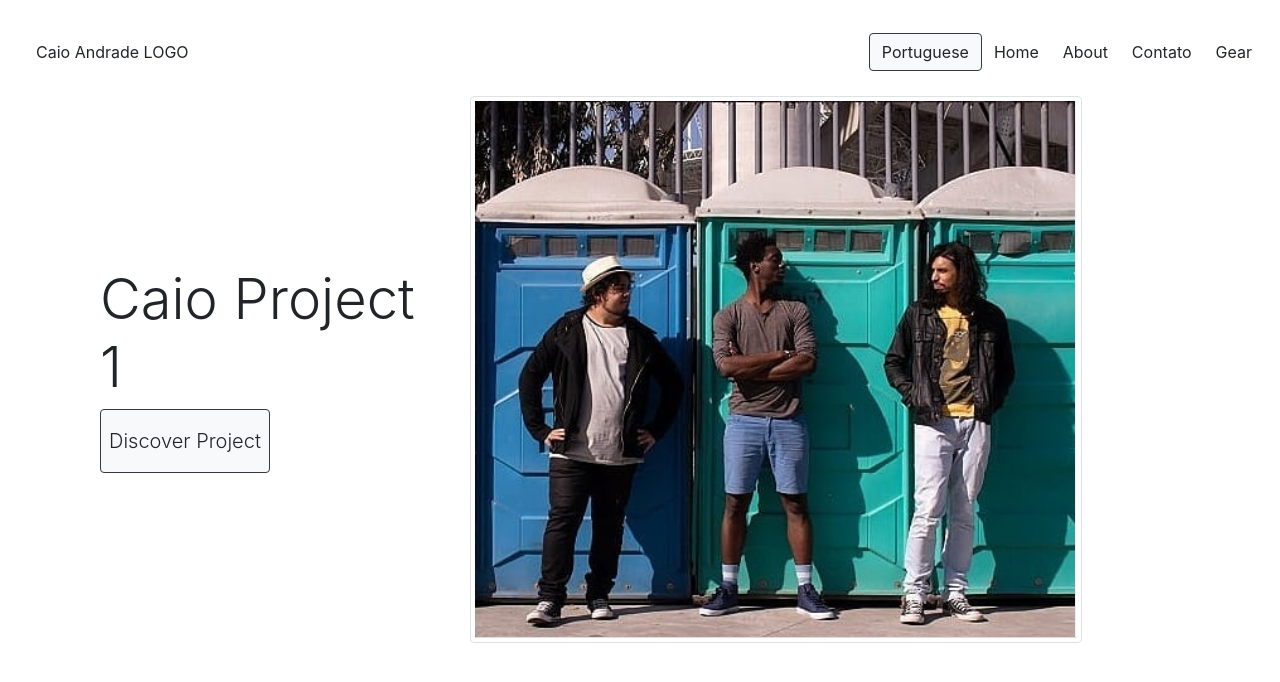
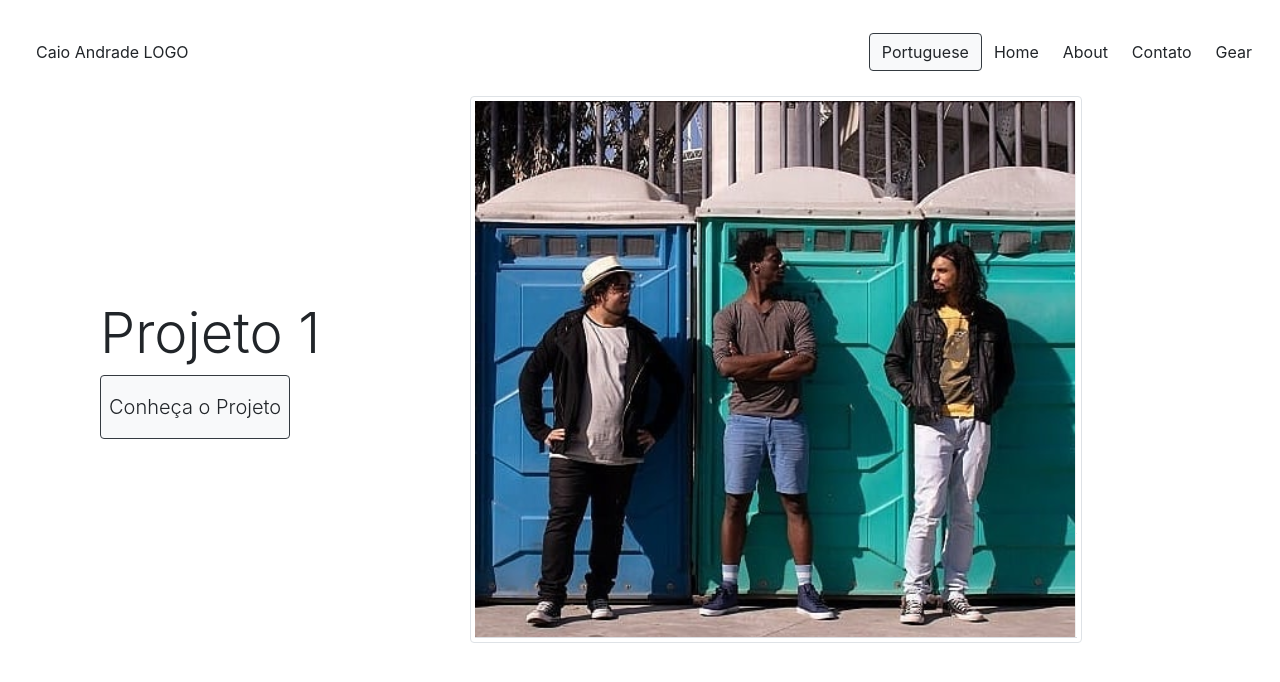
Before and after one commit to PedroMarianoAlmeida/Bi-Language-Portfolio-WebApp-in-Next.js-musician-, a Next.js app: page / in a window 1280 px wide. Shown: the top 682 px of the page. Built offline with nearby package versions, Linux system fonts and the light colour scheme.

Commit message:
ProjectHomePage and Layout component implement
All individual project data remove from index

Layout with SEO (and SEO inner component) implemented

```diff
--- /dev/null
+++ b/components/ProjectHomePage.js
@@ -0,0 +1,66 @@
+import { Row, Col } from 'reactstrap'
+
+const ProjectHomePage = (props) => {
+    const language = "pt"
+    const text = {
+        button: { pt: "Conheça o Projeto", eng: "Discover Project" }
+    }
+
+    return (
+        <Row className="mt-5">
+            <Col md="4" className="align-items-center d-none d-md-flex mt-5">
+                <Row>
+                    <Col xs="12">
+                        <div className="display-4">{props.name[language]}</div>
+                    </Col>
+                    <Col xs="12">
+                        <button className="btn btn-light border border-dark px-2 py-3 mt-2"><span className="lead">{text.button[language]}</span></button>
+                    </Col>
+                </Row>
+            </Col>
+
+            <Col xs="12" md="8" className='mt-5'>
+                <div className="h-100">
+                    <img src={props['image-adress']} alt="Project 1 Image" className="img-thumbnail my-image" />
+                    <div className="my-content ml-3 d-md-none">
+                        <div className="display-4 my-text">{props.name[language]}</div>
+                        <br />
+                        <div>
+                            <button className="btn btn-light border border-dark px-1 py-2 my-button"><span className="lead">{text.button[language]}</span></button>
+                        </div>
+
+                    </div>
+                </div>
+
+                <style jsx>{`
+                .my-image {
+                  position: relative;
+                  z-index: 0;
+                }
+
+                .my-content {
+                  position: absolute;
+                  z-index: 1;
+                  top: 25%;
+                }
+
+                .my-text {
+                  font-size: 2rem;
+                }
+
+                .my-button {
+                  font-size: 0.5rem;
+                }
+
+                @media only screen and (max-width: 992px) {
+                  .my-image {
+                    filter: opacity(50%);
+                  }
+                }
+              `}</style>
+            </Col>
+        </Row>
+    );
+}
+
+export default ProjectHomePage;
--- /dev/null
+++ b/components/all-pages/Layout.js
@@ -0,0 +1,14 @@
+import Header from './Header';
+import SEO from './SEO';
+
+const Layout = (props) => {
+    return (
+        <React.Fragment>
+            <SEO seo={props.seo || ""} />
+            <Header />
+            {props.children}
+        </React.Fragment>
+    );
+}
+
+export default Layout;
--- /dev/null
+++ b/components/all-pages/SEO.js
@@ -0,0 +1,18 @@
+import Head from 'next/head'
+
+const SEO = (props) => {
+    return (
+        <React.Fragment>
+            {props.seo ?
+                <Head>
+                    {Object.keys(props.seo).map((element, index) => {
+                        if (element === "title") return <title key={index}>{props.seo[element]}</title>
+                        return <meta key={index} name={element} content={props.seo[element]} />
+                    })}
+                </Head> :
+                ""}
+        </React.Fragment>
+    );
+}
+
+export default SEO;
--- a/pages/index.js
+++ b/pages/index.js
@@ -1,75 +1,19 @@
-import Head from 'next/head'
-import { Container, Row, Col, Carousel } from 'reactstrap'
-import Header from '../components/all-pages/Header'
+import Layout from './../components/all-pages/Layout';
+import { Container } from 'reactstrap'
+import ProjectHomePage from './../components/ProjectHomePage'
 
 export default function Home() {
   return (
-    <div className="container">
-      <Head>
-        <title>Caio Andrade</title>
-        <meta name="description" content="The best music projects of Caio Andrade" />
-        <link rel="icon" href="/favicon.ico" />
-      </Head>
-      <Header />
-      <main>
-        <Container className="mt-5">
-          <Row className="mt-5">
-            <Col md="4" className="align-items-center d-none d-md-flex mt-5">
-              <Row>
-                <Col xs="12">
-                  <div className="display-4">Caio Project 1</div>
-                </Col>
-                <Col xs="12">
-                  <button className="btn btn-light border border-dark px-2 py-3 mt-2"><span className="lead">Discover Project</span></button>
-                </Col>
-              </Row>
-            </Col>
+    <Layout seo={{ title: "Caio Andrade", description: "The best music projects of Caio Andrade", author: "Pedro Almeida" }} className="h-100">
+      <div className="container">
 
-            <Col xs="12" md="8" className='mt-5'>
-              <div className="h-100">
-                <img src="/images/image-project-1.PNG" alt="Project 1 Image" className="img-thumbnail my-image" />
-                <div className="my-content ml-3 d-md-none">
-                  <div className="display-4 my-text">Caio Project 1</div>
-                  <br />
-                  <div>
-                    <button className="btn btn-light border border-dark px-1 py-2 my-button"><span className="lead">Discover Project</span></button>
-                  </div>
+        <main>
+          <Container className="mt-5">
+            <ProjectHomePage name={ { eng: 'Project 1', pt: 'Projeto 1'} } image-adress="/images/image-project-1.PNG" />
+          </Container>
+        </main>
 
-              </div>
-              </div>
-
-            <style jsx>{`
-                .my-image {
-                  position: relative;
-                  z-index: 0;
-                }
-
-                .my-content {
-                  position: absolute;
-                  z-index: 1;
-                  top: 25%;
-                }
-
-                .my-text {
-                  font-size: 2rem;
-                }
-
-                .my-button {
-                  font-size: 0.5rem;
-                }
-
-                @media only screen and (max-width: 992px) {
-                  .my-image {
-                    filter: opacity(50%);
-                  }
-                }
-              `}</style>
-            </Col>
-          </Row>
-        </Container>
-      </main>
-
-
-    </div >
+      </div >
+    </Layout>
   )
 }
```
